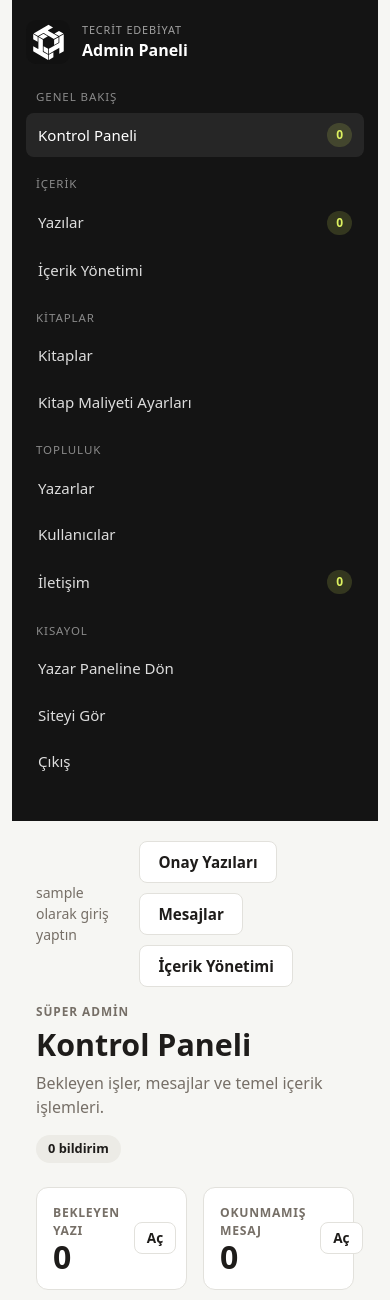
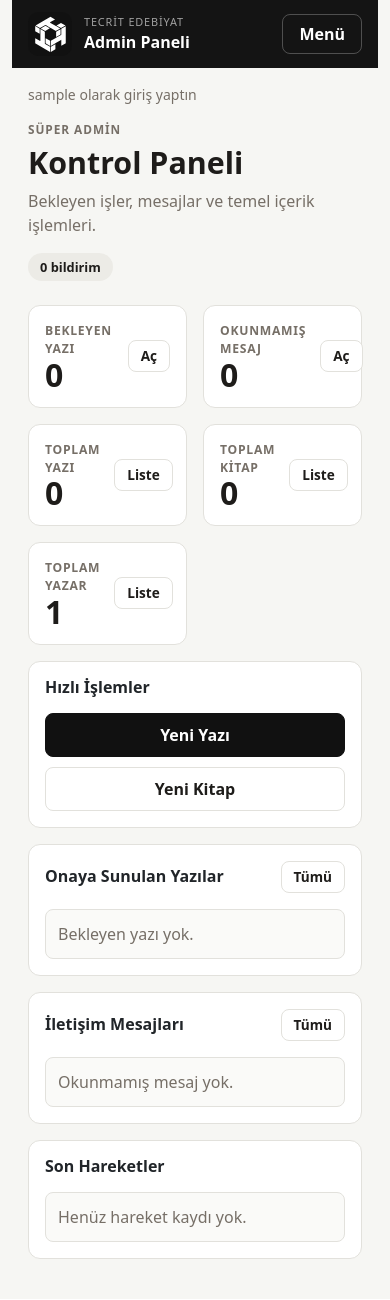
Before and after one commit to hhycode/tecritedebiyat, a Django app: page /admin/ in a window 390 px wide. Shown: the top 1300 px of the page. After the commit the page ends 1259 px from the top, so only its background shows below. Run offline with Django 5.2, Linux system fonts and the light colour scheme; the visitor is signed in with stand-in values (Sample User, id 1); data comes from the database, SQL or seed files in the repository; data that the repository does not hold is empty; some libraries are stand-ins or nearby versions.

Commit message:
Mobilde kenar menuyu acilir kapanir yap
992px altinda kenar menu ~20 linkiyle icerigin ustunde tam ekran
aciliyordu. Artik sadece logo ve "Menu" butonu gorunuyor; butonla
acilip kapaniyor (aria-expanded ile). JS calismazsa menu eskisi gibi
acik kalir. Mobilde ana alan boslugu ve baslik boyutu kucultuldu.

Co-Authored-By: Claude Opus 5.5 <noreply@anthropic.com>

```diff
--- a/static/css/superadmin.css
+++ b/static/css/superadmin.css
@@ -188,11 +188,51 @@ body {
 .rounded-4 {
     border-radius: 8px !important;
 }
+.sa-nav-toggle {
+    display: none;
+}
 @media (max-width: 992px) {
     .sa-sidebar {
         width: 100%;
         height: auto;
         position: relative;
+        padding: 12px 16px;
+    }
+    .sa-brand {
+        margin-bottom: 0;
+    }
+    .sa-nav-toggle {
+        display: inline-flex;
+        align-items: center;
+        min-height: 40px;
+        margin-left: auto;
+        padding: 0 16px;
+        border: 1px solid rgba(255,255,255,.25);
+        border-radius: var(--sa-radius-sm);
+        background: transparent;
+        color: #fff;
+        font-weight: 600;
+    }
+    /* JS varsa menu kapali baslar; JS yoksa her zaman acik */
+    .sa-js .sa-nav {
+        display: none;
+        margin-top: 16px;
+    }
+    .sa-js .sa-nav.is-open {
+        display: block;
+    }
+    .sa-main {
+        padding: 16px 16px 40px;
+    }
+    .sa-topbar {
+        flex-wrap: wrap;
+    }
+    /* Ust kisayollar menude zaten var */
+    .sa-topbar__actions {
+        display: none;
+    }
+    .sa-page-title {
+        font-size: 1.5rem;
     }
 }
 
--- a/templates/superadmin/base.html
+++ b/templates/superadmin/base.html
@@ -4,9 +4,10 @@
 <head>
     <meta charset="UTF-8">
     <meta name="viewport" content="width=device-width, initial-scale=1.0">
+    <script>document.documentElement.classList.add("sa-js");</script>
     <title>{{ page_title|default:"Yönetim Paneli" }} | Tecrit Edebiyat</title>
     <link href="https://cdn.jsdelivr.net/npm/bootstrap@5.3.3/dist/css/bootstrap.min.css" rel="stylesheet">
-    <link href="{% static 'css/superadmin.css' %}?v=5" rel="stylesheet">
+    <link href="{% static 'css/superadmin.css' %}?v=7" rel="stylesheet">
     {% block extra_css %}{% endblock %}
 </head>
 <body>
@@ -29,8 +30,10 @@
                         <small>Tecrit Edebiyat</small>
                         <strong>Admin Paneli</strong>
                     </div>
+                    <button class="sa-nav-toggle" type="button" aria-controls="sa-nav" aria-expanded="false">Menü</button>
                 </div>
 
+                <nav id="sa-nav" class="sa-nav" aria-label="Yönetim menüsü">
                 <div class="sa-nav-section">
                     <p class="sa-nav-title">Genel Bakış</p>
                     <a class="sa-nav-link {% if request.resolver_match.url_name == 'superadmin_dashboard' %}active{% endif %}" href="{% url 'superadmin_dashboard' %}">
@@ -80,6 +83,7 @@
                     <a class="sa-nav-link" href="{% url 'anasayfa' %}">Siteyi Gör</a>
                     <a class="sa-nav-link" href="{% url 'cikis' %}">Çıkış</a>
                 </div>
+                </nav>
             </div>
         </aside>
 
@@ -109,6 +113,18 @@
     </div>
 </div>
 <script>
+// Mobilde kenar menuyu ac/kapat
+(function () {
+    var dugme = document.querySelector(".sa-nav-toggle");
+    var menu = document.getElementById("sa-nav");
+    if (!dugme || !menu) return;
+    dugme.addEventListener("click", function () {
+        var acik = menu.classList.toggle("is-open");
+        dugme.setAttribute("aria-expanded", acik ? "true" : "false");
+        dugme.textContent = acik ? "Kapat" : "Menü";
+    });
+})();
+
 // data-onay ozelligi olan formlar gonderilmeden once onay ister
 document.addEventListener("submit", function (event) {
     var mesaj = event.target.getAttribute("data-onay");
```
